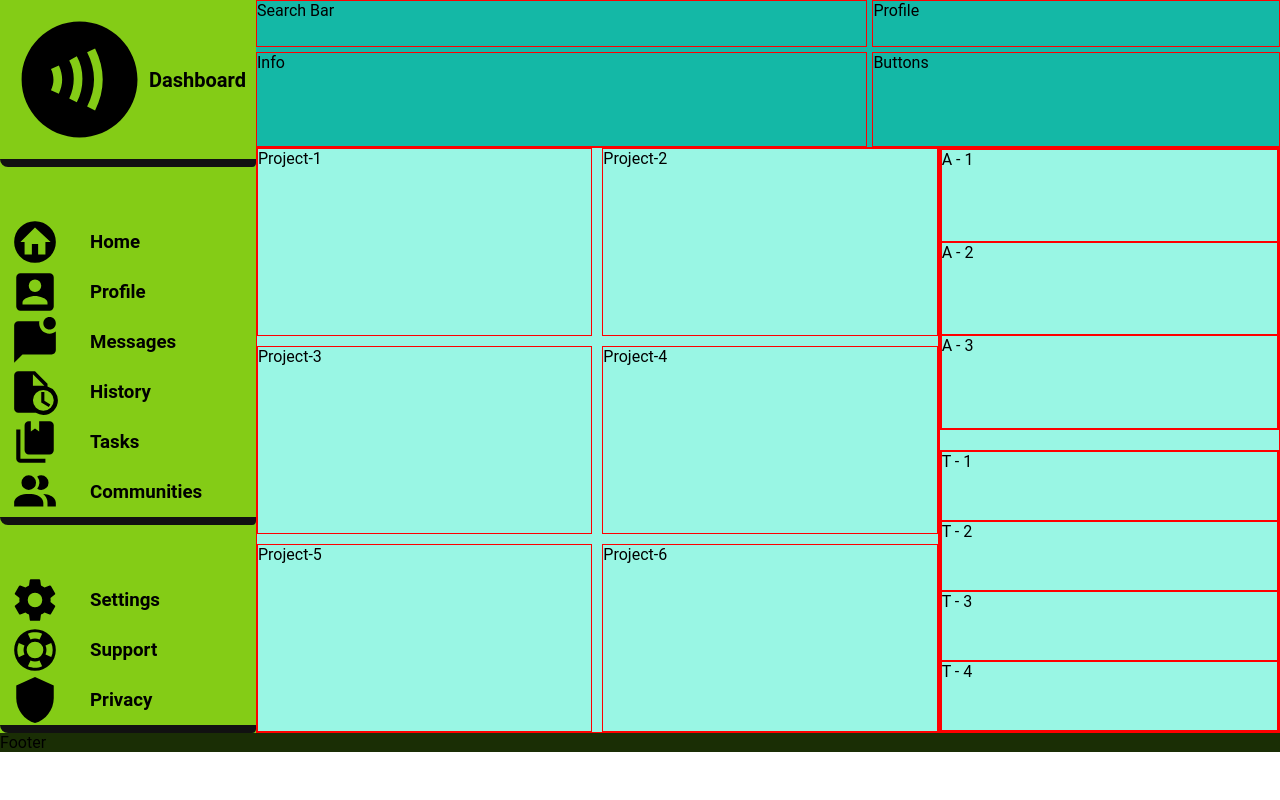
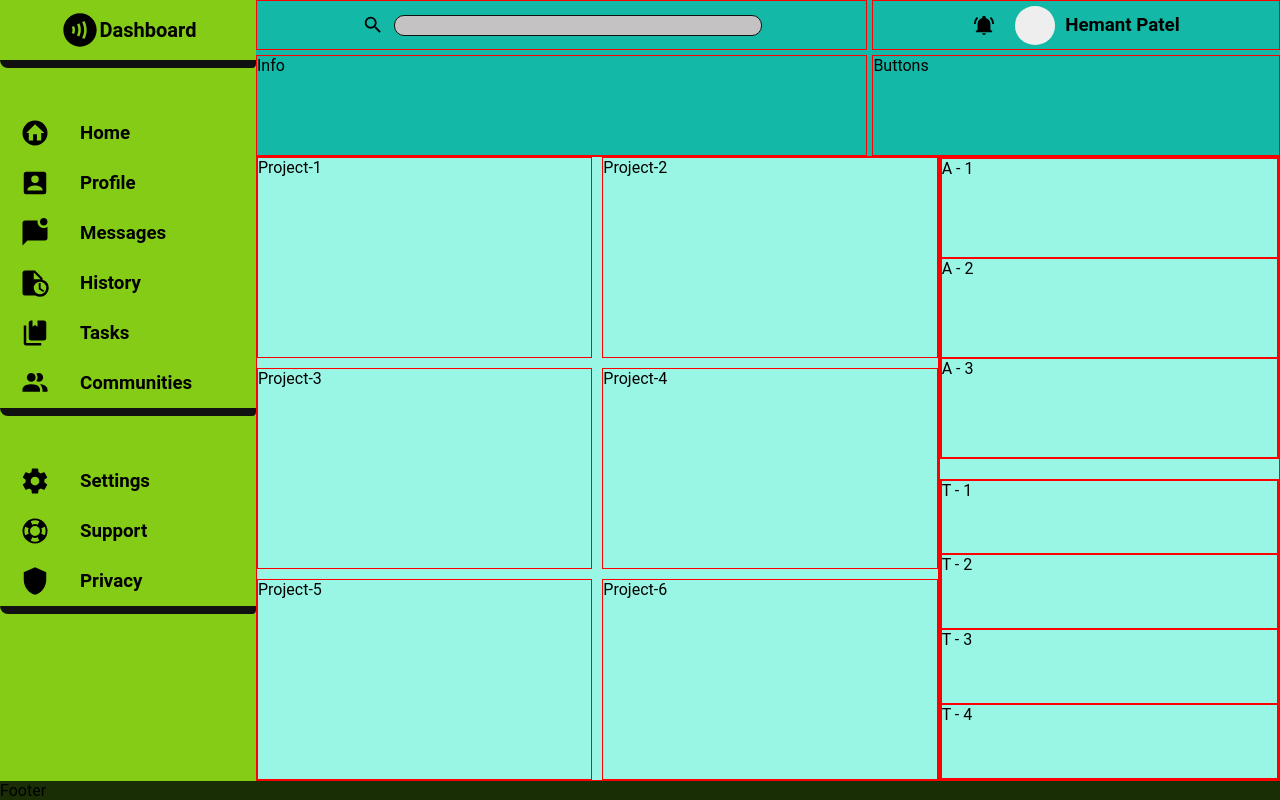
Before and after one commit to Hemant-Dev/admin-dashboard, a plain HTML site: page index.html in a window 1280 px wide. Drawn offline with Linux system fonts and the light colour scheme.

Commit message:
Added Search bar and some icons.

```diff
--- a/index.html
+++ b/index.html
@@ -10,8 +10,15 @@
     <body>
         <div class="container">
             <div class="header">
-                <div class="search-bar">Search Bar</div>
-                <div class="profile">Profile</div>
+                <div class="search-bar">
+                    <svg xmlns="http://www.w3.org/2000/svg" viewBox="0 0 24 24"><title>magnify</title><path d="M9.5,3A6.5,6.5 0 0,1 16,9.5C16,11.11 15.41,12.59 14.44,13.73L14.71,14H15.5L20.5,19L19,20.5L14,15.5V14.71L13.73,14.44C12.59,15.41 11.11,16 9.5,16A6.5,6.5 0 0,1 3,9.5A6.5,6.5 0 0,1 9.5,3M9.5,5C7,5 5,7 5,9.5C5,12 7,14 9.5,14C12,14 14,12 14,9.5C14,7 12,5 9.5,5Z" /></svg>
+                    <input type="text" id="search-bar" >
+                </div>
+                <div class="profile">
+                    <svg xmlns="http://www.w3.org/2000/svg" viewBox="0 0 24 24"><title>bell-ring</title><path d="M21,19V20H3V19L5,17V11C5,7.9 7.03,5.17 10,4.29C10,4.19 10,4.1 10,4A2,2 0 0,1 12,2A2,2 0 0,1 14,4C14,4.1 14,4.19 14,4.29C16.97,5.17 19,7.9 19,11V17L21,19M14,21A2,2 0 0,1 12,23A2,2 0 0,1 10,21M19.75,3.19L18.33,4.61C20.04,6.3 21,8.6 21,11H23C23,8.07 21.84,5.25 19.75,3.19M1,11H3C3,8.6 3.96,6.3 5.67,4.61L4.25,3.19C2.16,5.25 1,8.07 1,11Z" /></svg>
+                    <div class="img"></div>
+                    <h3>Hemant Patel</h3>
+                </div>
                 <div class="header-info">Info</div>
                 <div class="header-btn">Buttons</div>
             </div>
--- a/style.css
+++ b/style.css
@@ -7,8 +7,8 @@
     display: grid;
     grid-template-columns: 1fr 4fr;
     grid-template-rows: 1fr 3fr 1fr;
-    /* height: 100vh; */
-    /* width: 100vw; */
+    height: 100vh;
+    width: 100vw;
 }
 .header {
     background-color: #14b8a6;
@@ -35,8 +35,8 @@
 .sidebar {
     display: flex;
     flex-flow: column;
-    gap: 50px;
-    flex-grow: 0;
+    gap: 40px;
+    /* flex-grow: 0; */
 }
 .sidebar .logo {
     padding: 10px;
@@ -51,14 +51,20 @@
     border-bottom-left-radius: 8px;
     border-bottom-right-radius: 4px;
 }
-
+.sidebar .logo svg {
+    width: 40px;
+}
 .list-1 > *,
 .list-2 > * {
     height: 50px;
     /* border: 1px solid red; */
     display: flex;
     justify-content: start;
-    margin-left: 10px;
+    margin-left: 20px;
+}
+.list-1 li svg,
+.list-2 li svg {
+    width: 30px;
 }
 li h3 {
     align-self: center;
@@ -82,8 +88,32 @@ li h3 {
     border: 1px solid red;
 }
 
-
-
+.search-bar,
+.profile {
+    display: flex;
+    justify-content: center;
+    align-items: center;
+}
+/* Sets all the div with svg and header to a specif size to reduce the svg to blow up */
+.search-bar svg,
+.profile svg{
+    margin-right: 10px;
+    width: 22px;
+}
+.search-bar input {
+    height: 40%;
+    width: 60%;
+    border-radius: 10px;
+    border: 1px solid #111;
+    background-color: rgb(196, 194, 194);
+}
+.img {
+    height: 80%;
+    width: 10%;
+    background-color: #eee;
+    border-radius: 50%;
+    margin: 0 10px;
+}
 /* Main Content */
 .main-content {
     display: grid;
```
